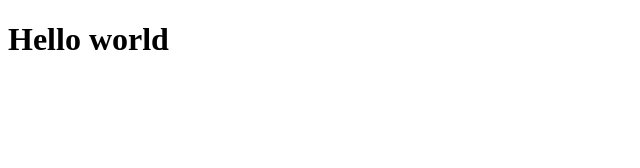
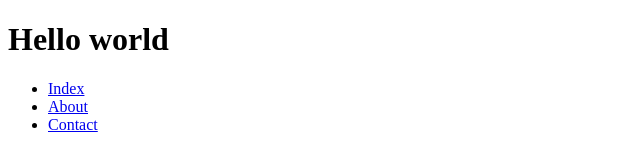
Before and after one commit to Patrick-Tomic/nodeBasicInformationSite, a plain HTML site: page index.html in a window 1280 px wide. Shown: the whole page, without its empty margins (0-640 px from the left). Drawn offline with Linux system fonts and the light colour scheme.

Commit message:
update index.html

```diff
--- a/index.html
+++ b/index.html
@@ -7,5 +7,10 @@
 </head>
 <body>
     <h1>Hello world</h1>
+    <ul>
+        <li><a href="index.html">Index</a></li>
+        <li><a href="about.html">About</a></li>
+        <li><a href="contact-me.html">Contact</a></li>
+      </ul>
 </body>
 </html>
```
